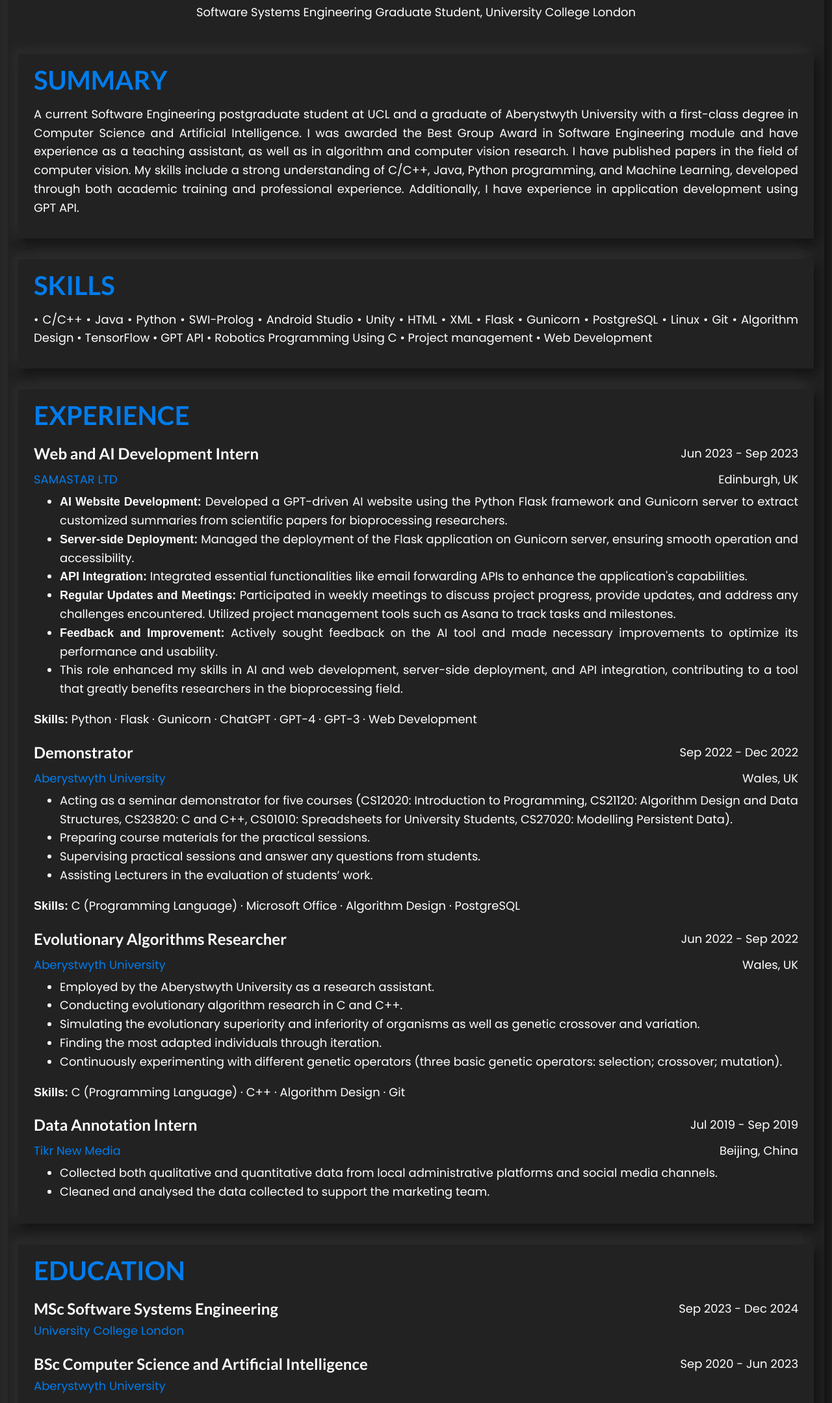
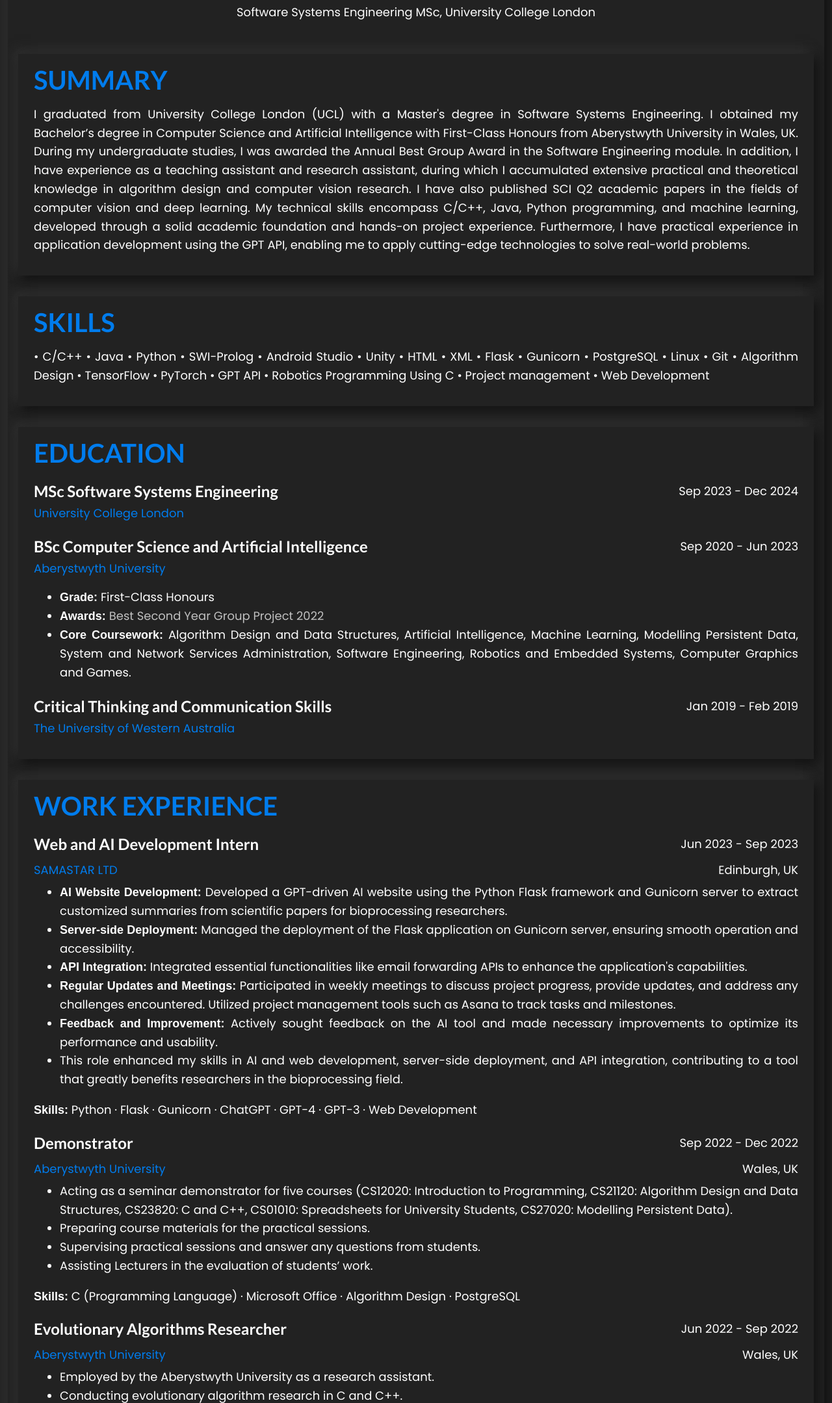
Before and after one commit to HanchengZuo/hanchengzuo.com, a plain HTML site: page index.html in a window 1280 px wide. Shown: the part 641-2800 px from the top of the page at 65% size. Drawn offline with nearby package versions, Linux system fonts and the light colour scheme.

Commit message:
Update project exp and summary

```diff
--- a/en.json
+++ b/en.json
@@ -1,8 +1,8 @@
 {
     "top_name": "Hancheng Zuo",
-    "top_info": "Software Systems Engineering Graduate Student, University College London",
+    "top_info": "Software Systems Engineering MSc, University College London",
     "summary": "SUMMARY",
-    "summary_info": "A current Software Engineering postgraduate student at UCL and a graduate of Aberystwyth University with a first-class degree in Computer Science and Artificial Intelligence. I was awarded the Best Group Award in Software Engineering module and have experience as a teaching assistant, as well as in algorithm and computer vision research. I have published papers in the field of computer vision. My skills include a strong understanding of C/C++, Java, Python programming, and Machine Learning, developed through both academic training and professional experience. Additionally, I have experience in application development using GPT API.",
+    "summary_info": "I graduated from University College London (UCL) with a Master's degree in Software Systems Engineering. I obtained my Bachelor’s degree in Computer Science and Artificial Intelligence with First-Class Honours from Aberystwyth University in Wales, UK. During my undergraduate studies, I was awarded the Annual Best Group Award in the Software Engineering module. In addition, I have experience as a teaching assistant and research assistant, during which I accumulated extensive practical and theoretical knowledge in algorithm design and computer vision research. I have also published SCI Q2 academic papers in the fields of computer vision and deep learning. My technical skills encompass C/C++, Java, Python programming, and machine learning, developed through a solid academic foundation and hands-on project experience. Furthermore, I have practical experience in application development using the GPT API, enabling me to apply cutting-edge technologies to solve real-world problems.",
     "skills": "SKILLS",
     "skills_bottom": "Skills:",
     "experience": "EXPERIENCE",
--- a/index.html
+++ b/index.html
@@ -3504,7 +3504,7 @@
                   <div class="site-branding brand-text">
                     <h1 class="site-title"><a href="https://hanchengzuo.com/" rel="home"
                         data-translate="top_name">Hancheng Zuo</a></h1>
-                    <p class="site-description" data-translate="top_info">Software Systems Engineering Graduate Student,
+                    <p class="site-description" data-translate="top_info">Software Systems Engineering MSc,
                       University College London</p>
 
                   </div><!-- .site-branding -->
@@ -3540,15 +3540,7 @@
 
                         <h1 class="blog-title"><a rel="bookmark" data-translate="summary">SUMMARY</a></h1>
                         <div class="entry-content position-title">
-                          <p data-translate="summary_info">A current Software Engineering postgraduate student at UCL
-                            and a graduate of Aberystwyth
-                            University with a first-class degree in Computer Science and Artificial Intelligence. I was
-                            awarded the Best Group Award in Software Engineering module and have experience as a
-                            teaching assistant, as well as in algorithm and computer vision research. I have published
-                            papers in the field of computer vision. My skills include a strong understanding of C/C++,
-                            Java, Python programming, and Machine Learning, developed through both academic training and
-                            professional experience. Additionally, I have experience in application development using
-                            GPT API.</p>
+                          <p data-translate="summary_info">I graduated from University College London (UCL) with a Master's degree in Software Systems Engineering. I obtained my Bachelor’s degree in Computer Science and Artificial Intelligence with First-Class Honours from Aberystwyth University in Wales, UK. During my undergraduate studies, I was awarded the Annual Best Group Award in the Software Engineering module. In addition, I have experience as a teaching assistant and research assistant, during which I accumulated extensive practical and theoretical knowledge in algorithm design and computer vision research. I have also published SCI Q2 academic papers in the fields of computer vision and deep learning. My technical skills encompass C/C++, Java, Python programming, and machine learning, developed through a solid academic foundation and hands-on project experience. Furthermore, I have practical experience in application development using the GPT API, enabling me to apply cutting-edge technologies to solve real-world problems.</p>
                         </div>
                       </div>
                     </div>
@@ -3564,7 +3556,7 @@
                         <h1 class="blog-title"><a rel="bookmark" data-translate="skills">SKILLS</a></h1>
                         <div class="entry-content position-title">
                           <p>• C/C++ • Java • Python • SWI-Prolog • Android Studio • Unity • HTML • XML • Flask •
-                            Gunicorn • PostgreSQL • Linux • Git • Algorithm Design • TensorFlow • GPT API • Robotics
+                            Gunicorn • PostgreSQL • Linux • Git • Algorithm Design • TensorFlow • PyTorch • GPT API • Robotics
                             Programming Using C • Project management • Web Development</p>
                         </div>
                       </div>
@@ -3578,7 +3570,86 @@
                   <div class="rx-list-blog py-3 px-4">
                     <div class="xpost-text p-3">
 
-                        <h1 class="blog-title"><a rel="bookmark" data-translate="experience">EXPERIENCE</a></h1>
+                      <h1 class="blog-title"><a data-translate="education_title">EDUCATION</a></h1>
+
+                      <div class="entry-content">
+
+                        <div class="education-entry">
+                          <div class="header-flex position-title">
+                            <div class="course-title">
+                              <h4 data-translate="msc_title">MSc Software Systems Engineering</h4>
+                            </div>
+                            <div class="course-duration">
+                              <p data-translate="msc_duration">Sep 2023 - Dec 2024</p>
+                            </div>
+                          </div>
+                          <p><a href="https://www.ucl.ac.uk/" class="no-underline" data-translate="msc_uni">University
+                              College London</a></p>
+                        </div>
+
+
+                        <div class="education-entry">
+                          <div class="header-flex position-title">
+                            <div class="course-title">
+                              <h4 data-translate="bsc_title">BSc Computer Science and Artificial Intelligence</h4>
+                            </div>
+                            <div class="course-duration">
+                              <p data-translate="bsc_duration">Sep 2020 - Jun 2023</p>
+                            </div>
+                          </div>
+                          <p><a href="https://aber.ac.uk/" class="no-underline" data-translate="bsc_uni">Aberystwyth
+                              University</a></p>
+                          <ul>
+                            <li><strong data-translate="exp_bsc_info_1_title">Grade: </strong><span
+                                data-translate="exp_bsc_info_1_description">First-Class Honours</span></li>
+                            <li><strong data-translate="exp_bsc_info_2_title">Awards: </strong><a
+                                href="BestSecondYearGroup.jpg" alt="Best Second Year Group Project 2022"
+                                style="color: #C0C0C0; text-decoration: none;"
+                                data-translate="exp_bsc_info_2_description">Best Second Year Group Project 2022</a>
+                            </li>
+                            <li><strong data-translate="exp_bsc_info_3_title">Core Coursework: </strong><span
+                                data-translate="exp_bsc_info_3_description">Algorithm Design and Data Structures,
+                                Artificial Intelligence, Machine Learning, Modelling Persistent Data, System and
+                                Network Services Administration, Software Engineering, Robotics and Embedded Systems,
+                                Computer Graphics and Games.</span>
+                            </li>
+                          </ul>
+                        </div>
+
+                        <!-- 弹窗结构 -->
+                        <div id="myModal" class="modal">
+                          <span class="close">&times;</span>
+                          <img class="modal-content" id="img01">
+                          <div id="caption"></div>
+                        </div>
+
+
+                        <div class="education-entry">
+                          <div class="header-flex position-title">
+                            <div class="course-title">
+                              <h4 data-translate="edu_last_title">Critical Thinking and Communication Skills</h4>
+                            </div>
+                            <div class="course-duration">
+                              <p data-translate="edu_last_duration">Jan 2019 - Feb 2019</p>
+                            </div>
+                          </div>
+                          <p><a href="https://www.uwa.edu.au/" class="no-underline" data-translate="edu_last_uni">The
+                              University of Western Australia</a></p>
+                        </div>
+
+                      </div>
+                    </div>
+                  </div>
+
+                  </article>
+
+                  <article id="post-21"
+                    class="post-21 post type-post status-publish format-standard hentry category-uncategorized">
+
+                    <div class="rx-list-blog py-3 px-4">
+                      <div class="xpost-text p-3">
+
+                        <h1 class="blog-title"><a rel="bookmark" data-translate="experience">WORK EXPERIENCE</a></h1>
 
                         <div class="entry-content">
                           <div class="header-flex position-title">
@@ -3739,86 +3810,44 @@
 
                   </article>
 
-
                   <article id="post-21"
                   class="post-21 post type-post status-publish format-standard hentry category-uncategorized">
 
                   <div class="rx-list-blog py-3 px-4">
                     <div class="xpost-text p-3">
 
-                        <h1 class="blog-title"><a data-translate="education_title">EDUCATION</a></h1>
+                      <h1 class="blog-title"><a rel="bookmark" data-translate="project_experience">PROJECT EXPERIENCE</a></h1>
 
                       <div class="entry-content">
-
-                          <div class="education-entry">
                         <div class="header-flex position-title">
                           <div class="course-title">
-                                <h4 data-translate="msc_title">MSc Software Systems Engineering</h4>
+                            <h4 data-translate="exp_nhs_title">NHS Unmanned Aerial Drug Delivery</h4>
                           </div>
                           <div class="course-duration">
-                                <p data-translate="msc_duration">Sep 2023 - Dec 2024</p>
-                              </div>
-                            </div>
-                            <p><a href="https://www.ucl.ac.uk/" class="no-underline" data-translate="msc_uni">University
-                                College London</a></p>
-                          </div>
-
-
-                          <div class="education-entry">
-                            <div class="header-flex position-title">
+                            <p data-translate="exp_nhs_duration">Nov 2023 - May 2024</p>
+                          </div>
+                        </div>
+                        <div class="header-flex">
                           <div class="course-title">
-                                <h4 data-translate="bsc_title">BSc Computer Science and Artificial Intelligence</h4>
+                            <p><a href="https://www.apian.aero/" class="no-underline">Apian Ltd</a></p>
                           </div>
                           <div class="course-duration">
-                                <p data-translate="bsc_duration">Sep 2020 - Jun 2023</p>
-                              </div>
-                            </div>
-                            <p><a href="https://aber.ac.uk/" class="no-underline" data-translate="bsc_uni">Aberystwyth
-                                University</a></p>
+                            <p data-translate="exp_nhs_location">London, UK</p>
+                          </div>
+                        </div>
                         <ul>
-                              <li><strong data-translate="exp_bsc_info_1_title">Grade: </strong><span
-                                  data-translate="exp_bsc_info_1_description">First-Class Honours</span></li>
-                              <li><strong data-translate="exp_bsc_info_2_title">Awards: </strong><a
-                                  href="BestSecondYearGroup.jpg" alt="Best Second Year Group Project 2022"
-                                  style="color: #C0C0C0; text-decoration: none;"
-                                  data-translate="exp_bsc_info_2_description">Best Second Year Group Project 2022</a>
-                              </li>
-                              <li><strong data-translate="exp_bsc_info_3_title">Core Coursework: </strong><span
-                                  data-translate="exp_bsc_info_3_description">Algorithm Design and Data Structures,
-                                  Artificial Intelligence, Machine Learning, Modelling Persistent Data, System and
-                                  Network Services Administration, Software Engineering, Robotics and Embedded Systems,
-                                  Computer Graphics and Games.</span>
+                          <li>
+                            <strong data-translate="exp_nhs_info_title">Team Member of the Drone Landing Zone Recognition Development Subgroup: </strong>
+                            <span data-translate="exp_nhs_info_description"> This was one of the major group projects in the Software Systems Engineering program at University College London, conducted in collaboration with Apian, a local UK company providing drone delivery technology solutions. The project was divided into two subgroups: one was responsible for developing a system to identify obstacles in urban environments such as suspended objects and construction materials; the other focused on identifying suitable drone landing zones. I was part of the latter subgroup, where my task was to develop methods based on machine learning to automatically identify appropriate geographical areas for drone landing zones using satellite imagery data.</span>
                           </li>
                         </ul>
-                          </div>
-
-                          <!-- 弹窗结构 -->
-                          <div id="myModal" class="modal">
-                            <span class="close">&times;</span>
-                            <img class="modal-content" id="img01">
-                            <div id="caption"></div>
-                          </div>
-
-
-                          <div class="education-entry">
-                            <div class="header-flex position-title">
-                              <div class="course-title">
-                                <h4 data-translate="edu_last_title">Critical Thinking and Communication Skills</h4>
-                              </div>
-                              <div class="course-duration">
-                                <p data-translate="edu_last_duration">Jan 2019 - Feb 2019</p>
-                              </div>
-                            </div>
-                            <p><a href="https://www.uwa.edu.au/" class="no-underline" data-translate="edu_last_uni">The
-                                University of Western Australia</a></p>
-                          </div>
-
-                        </div>
+                        <p></p>
+                        <p><strong data-translate="skills_bottom">Skills:</strong> Python · Machine Learning · Web Development</p>
+
                     </div>
                   </div>
 
                 </article>
-
 
                   <article id="post-21"
                     class="post-21 post type-post status-publish format-standard hentry category-uncategorized">
@@ -3872,7 +3901,6 @@
                     </div>
 
                   </article>
-
 
                 </main>
               </div>
```
Also changed, not shown: zh.json (+9 -2 lines). Lines whose indentation alone changed are shown as unchanged.
